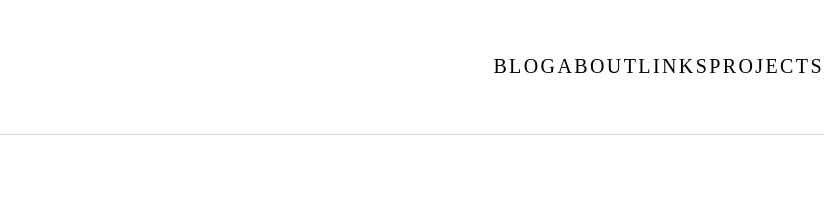
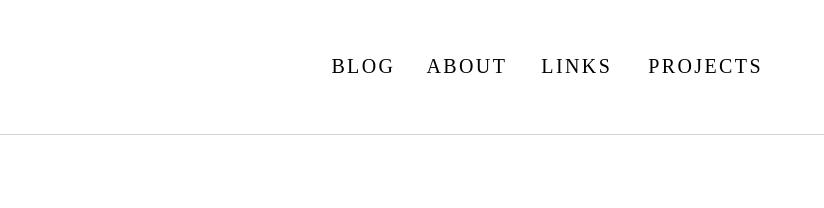
Before and after one commit to hamiachi/Listing, a plain HTML site: page index.html in a window 1280 px wide. Shown: the top 208 px of the page, 456-1280 px from the left. Drawn offline with Linux system fonts and the light colour scheme; a web font is replaced by a local one.

Commit message:
Update index.html

```diff
--- a/index.html
+++ b/index.html
@@ -15,9 +15,9 @@
       <img src="fonts/home.jpg" class="home">
       <ul class="firstList">
         <li>BLOG</li>
-        <li>ABOUT</li>
-        <li>LINKS</li>
-        <li>PROJECTS</li>
+        <li style="margin-left: 31px;">ABOUT</li>
+        <li style="margin-left: 34px;">LINKS</li>
+        <li style="margin-right: 61px; margin-left: 36px">PROJECTS</li>
       </ul>
     </header>
 
```
